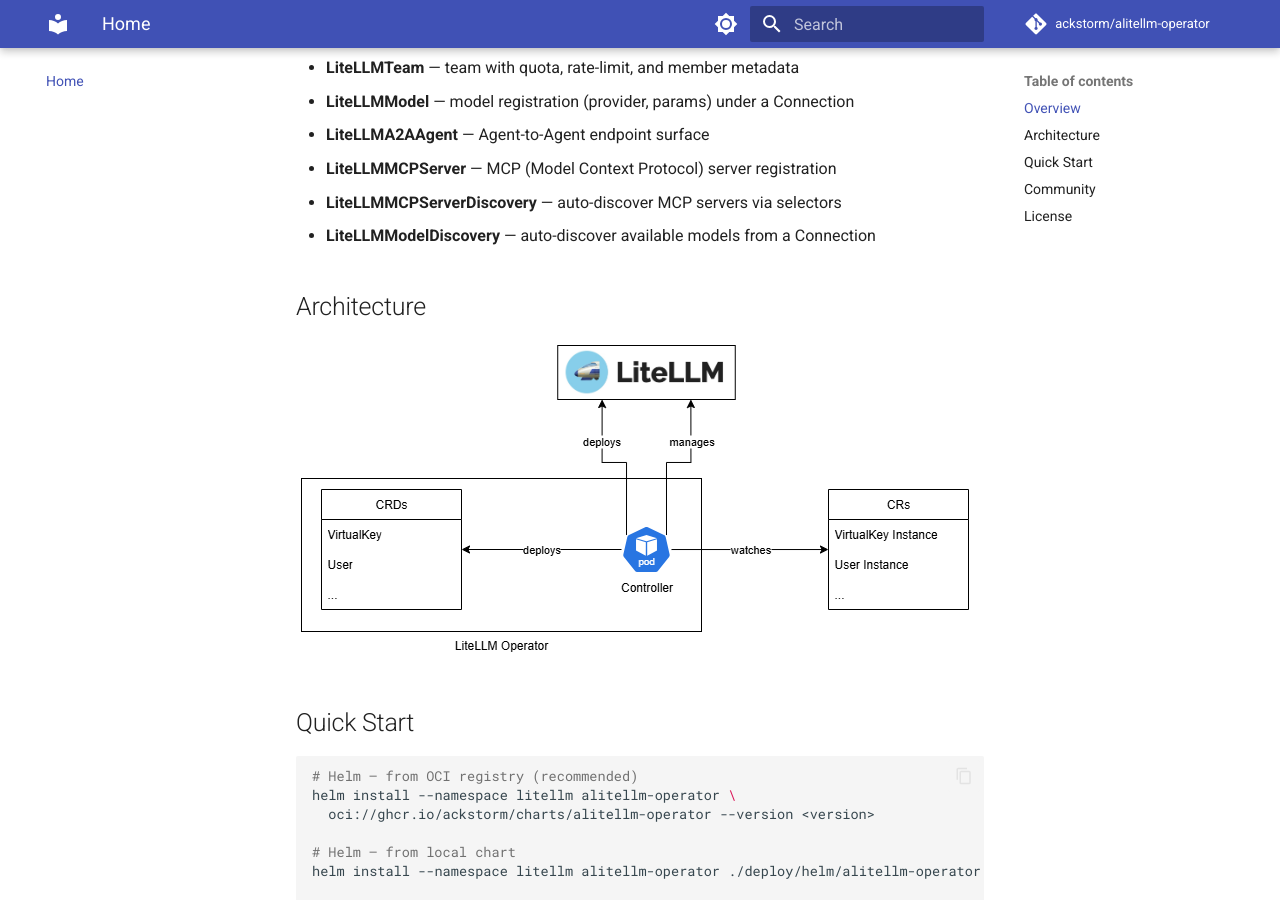
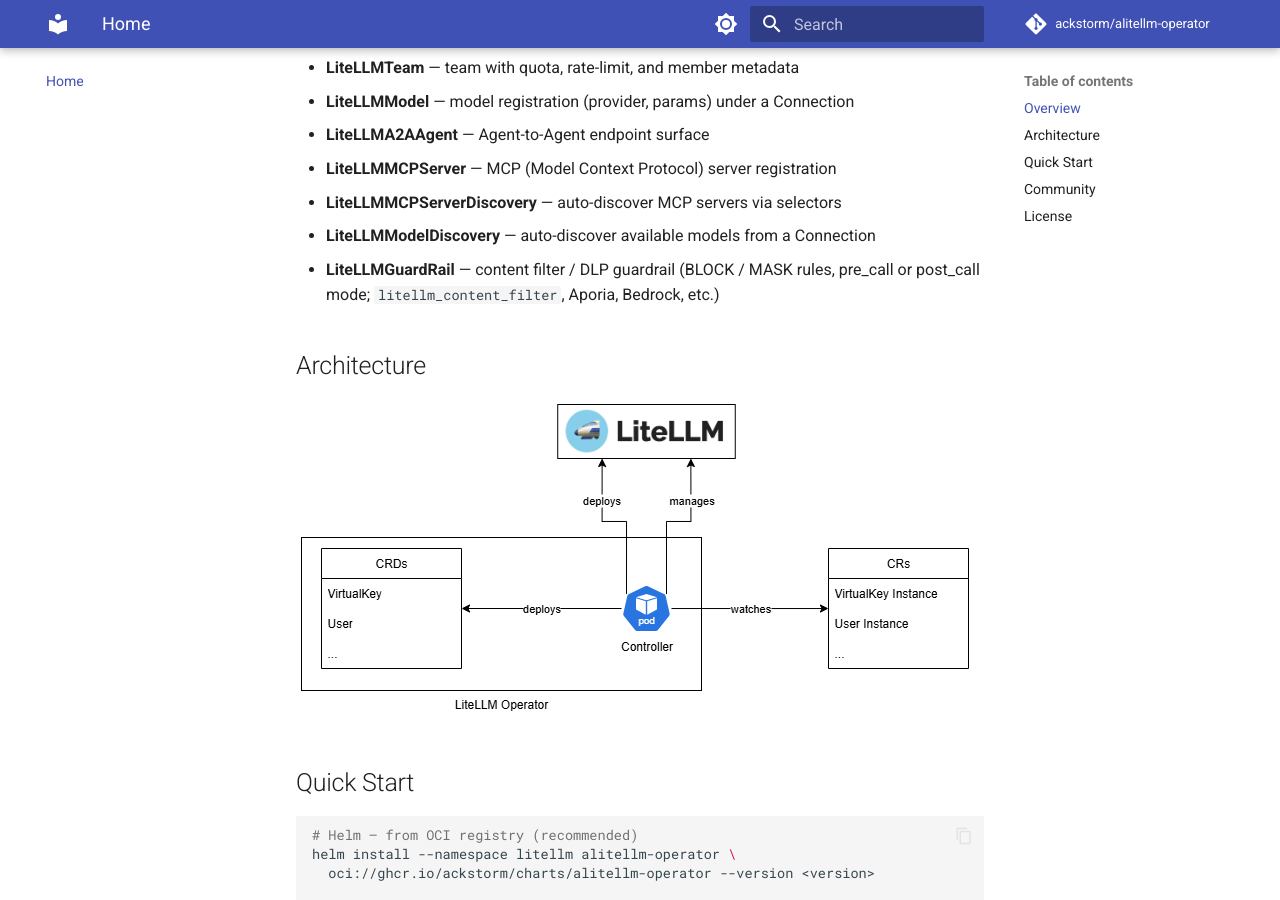
Before and after one commit to ackstorm/alitellm-operator, an MkDocs documentation site: the page built from docs/index.md, in a window 1280 px wide and 900 px high, scrolled down 457 px. Built offline with MkDocs 1.6.1 and Material for MkDocs 9.7.7, drawn with Linux system fonts in a browser that asks for light colours; comment, search, counter and statistics services are not loaded; the version menu is left out.

Commit message:
docs(readme,index): list LiteLLMGuardRail as 8th managed kind
PR #9 landed the LiteLLMGuardRail controller + CRD but missed the
top-level "what this is" bullet lists. README still claimed seven
kinds; docs/index.md omitted the row entirely.

Updates:
- README.md: bump count seven → eight; add LiteLLMGuardRail to the
  inline list.
- docs/index.md: add one-line CRD entry with the dominant providers
  (litellm_content_filter, Aporia, Bedrock) so users skimming the
  index see the kind exists.

Auto-gen api-reference already had 9 GuardRail occurrences; examples/
example-deploy/08-guardrail.yaml shipped with PR #9 and was expanded
in 06986f7 with 4 prod-validated variants. Quickstart intentionally
unchanged — Connection / Team / Model is the canonical bootstrap path
and guardrails are a layered concern.

```diff
--- a/docs/index.md
+++ b/docs/index.md
@@ -18,6 +18,8 @@
 - **LiteLLMMCPServer** — MCP (Model Context Protocol) server registration
 - **LiteLLMMCPServerDiscovery** — auto-discover MCP servers via selectors
 - **LiteLLMModelDiscovery** — auto-discover available models from a Connection
+- **LiteLLMGuardRail** — content filter / DLP guardrail (BLOCK / MASK rules,
+  pre_call or post_call mode; `litellm_content_filter`, Aporia, Bedrock, etc.)
 
 ## Architecture
 
```
Also changed, not shown: README.md (+3 -2 lines).
